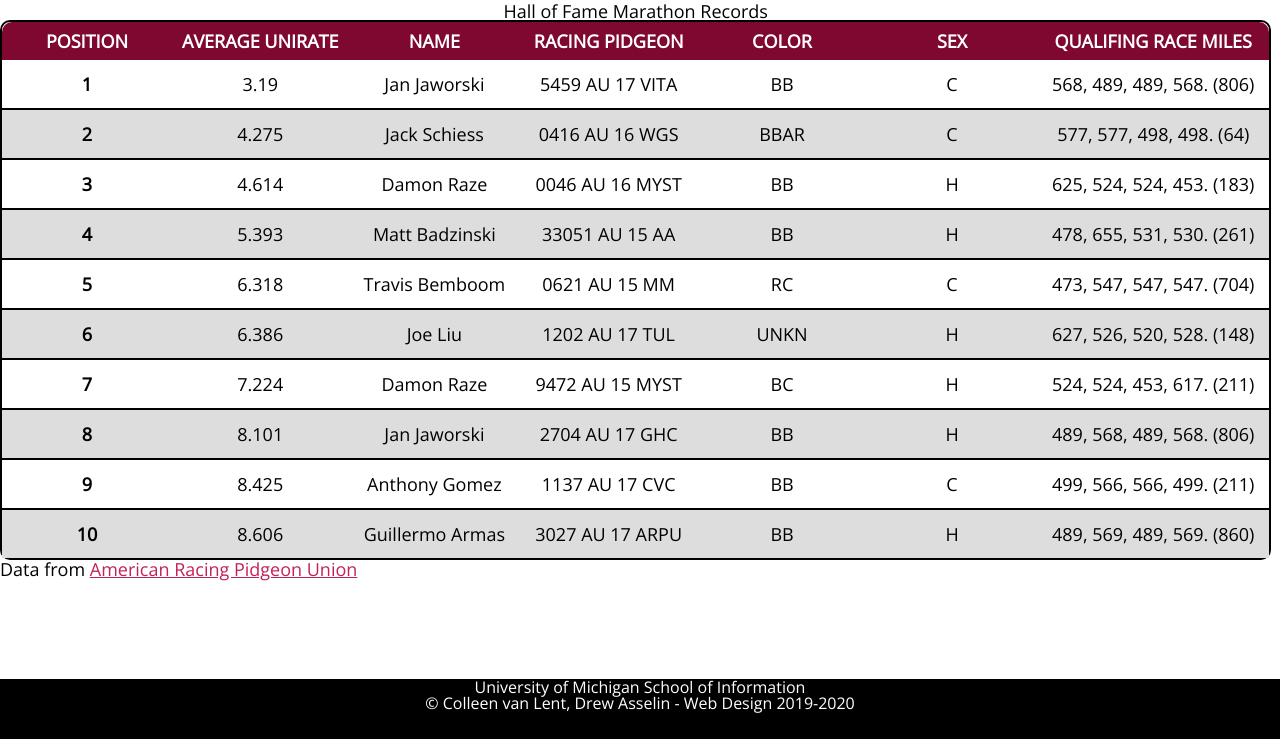
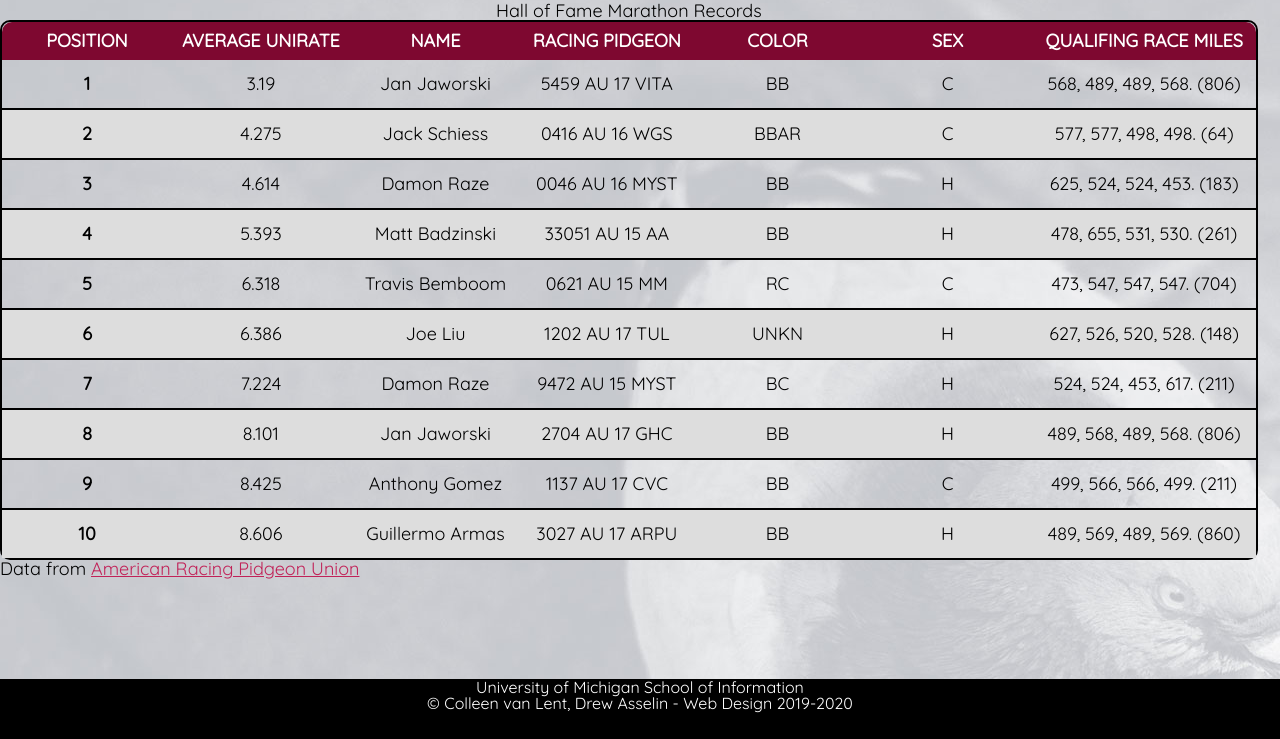
Before and after one commit to ck972/homework3, a plain HTML site: page index.html in a window 1280 px wide. Shown: the part 61-800 px from the top of the page. Drawn offline with nearby package versions, Linux system fonts and the light colour scheme.

Commit message:
Add files via upload

```diff
--- a/css/style.css
+++ b/css/style.css
@@ -1,9 +1,11 @@
-@import url('https://fonts.googleapis.com/css?family=Open+Sans&display=swap');
+@import url('https://fonts.googleapis.com/css?family=Quicksand&display=swap');
 
 body {
 
-	font-family: 'Open Sans', sans-serif;
-	background-image: url(“../images/pidgeon-background.jpg”);
+	font-family: 'Quicksand', sans-serif;
+	background-image: url("../images/pidgeon-background.jpg");
+	background-repeat: no-repeat;
+	background-color: #dddddd;
 }
 
 h1 {
@@ -22,7 +24,7 @@ main {
 
 }
 
-td:focus {
+body:focus {
 
 	border: 1px solid red;
 
@@ -122,9 +124,3 @@ footer {
 	bottom: 0px;
 
 }
-
-
-
-
-
-}
```
